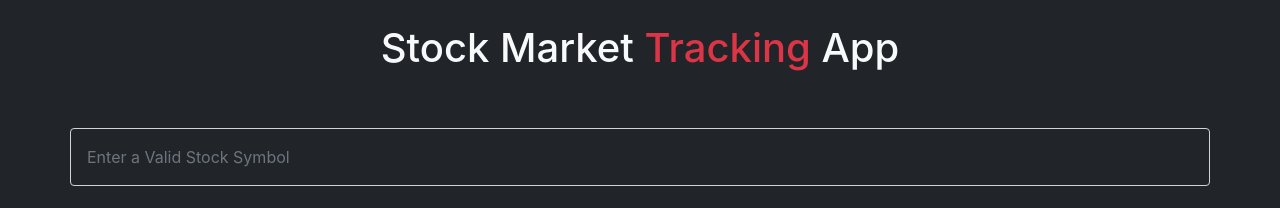
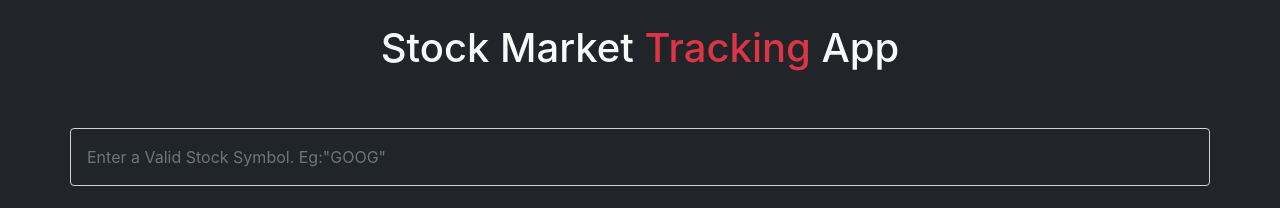
Before and after one commit to priyansh404/stock-market-app, a React (Create React App) app: page / in a window 1280 px wide. Shown: the top 208 px of the page. Built offline with nearby package versions, Linux system fonts and the light colour scheme; no server answers; the HTML template or start-up script is replaced by a standard one.

Commit message:
Update Stock.js

```diff
--- a/src/pages/Stock.js
+++ b/src/pages/Stock.js
@@ -52,7 +52,7 @@ return (
       <h1 className='text-light p-4 bg-dark'>Stock Market <span className='text-danger'>Tracking</span> App</h1>
       <br />
       <form >
-        <input className='text-secondary  p-3 rounded form-control container bg-dark' type='search' placeholder='Enter a Valid Stock Symbol' ref={inputRef} />
+        <input className='text-secondary  p-3 rounded form-control container bg-dark' type='search' placeholder='Enter a Valid Stock Symbol. Eg:"GOOG" ' ref={inputRef} />
         <br/>
         <button className=' btn btn-outline-secondary p-3 ' onClick={handleRef}> Search </button>
       </form>
```
